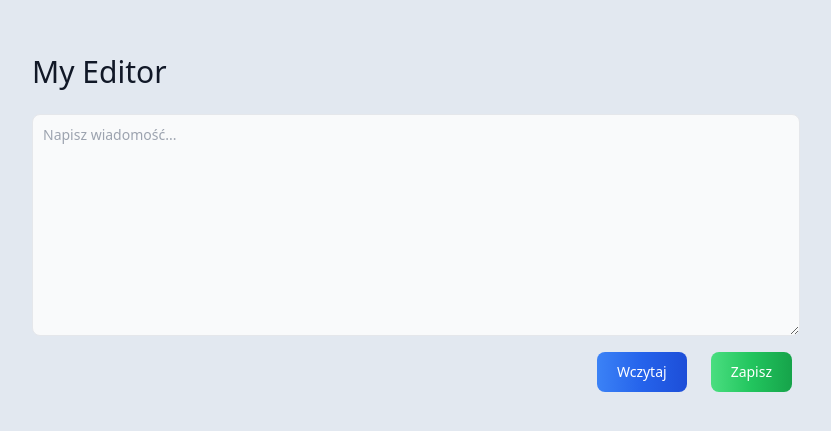
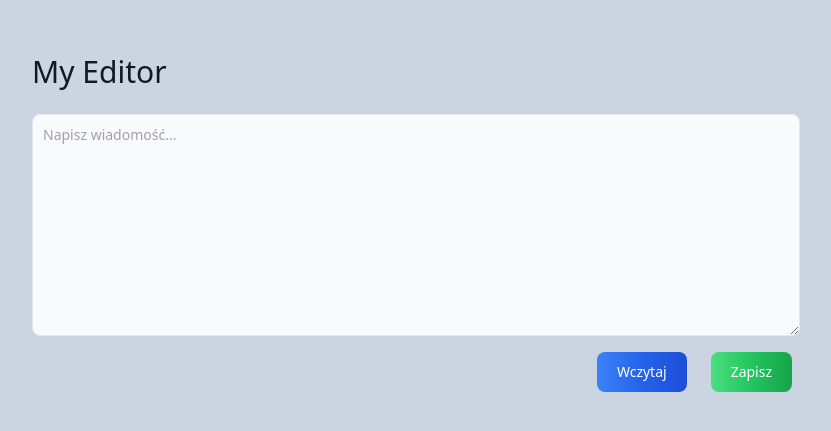
Before and after one commit to oskarpulczynski/simple-editor, a website built with Parcel: page src/index.html in a window 1280 px wide. Shown: the part 173-604 px from the top of the page, without its empty margins (224-1055 px from the left). Built offline with nearby package versions, Linux system fonts and the light colour scheme.

Commit message:
Changed light mode background

```diff
--- a/src/index.html
+++ b/src/index.html
@@ -8,7 +8,7 @@
   <link rel="stylesheet" href="/src/index.css">
 </head>
 
-<body class="bg-slate-200 dark:bg-gray-900 h-lvh w-lvw flex justify-center">
+<body class="bg-slate-300 dark:bg-gray-900 h-lvh w-lvw flex justify-center">
   <main class="flex justify-center flex-col gap-4 m-8 flex-grow max-w-screen-md">
     <label for="message" class="block mb-2 text-3xl font-medium text-gray-900 dark:text-white">My Editor</label>
     <textarea id="message" rows="10"
```
Lines whose indentation alone changed are shown as unchanged.
